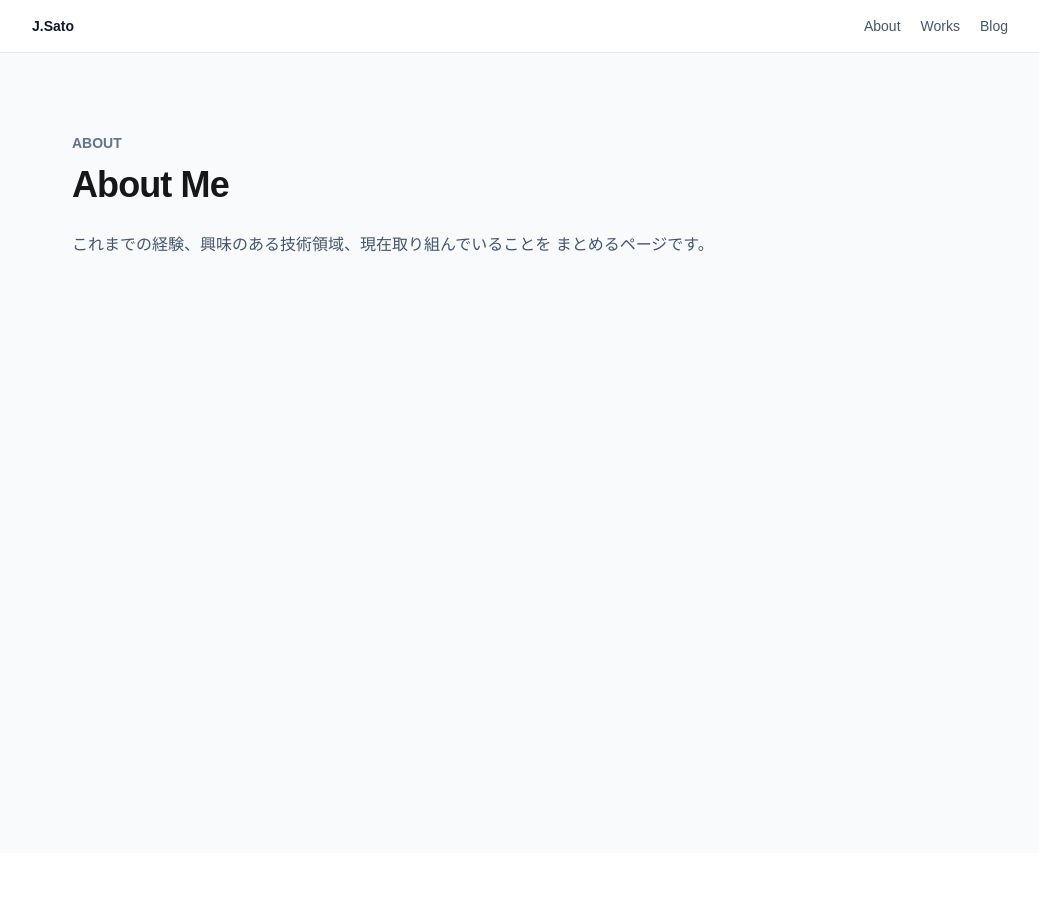
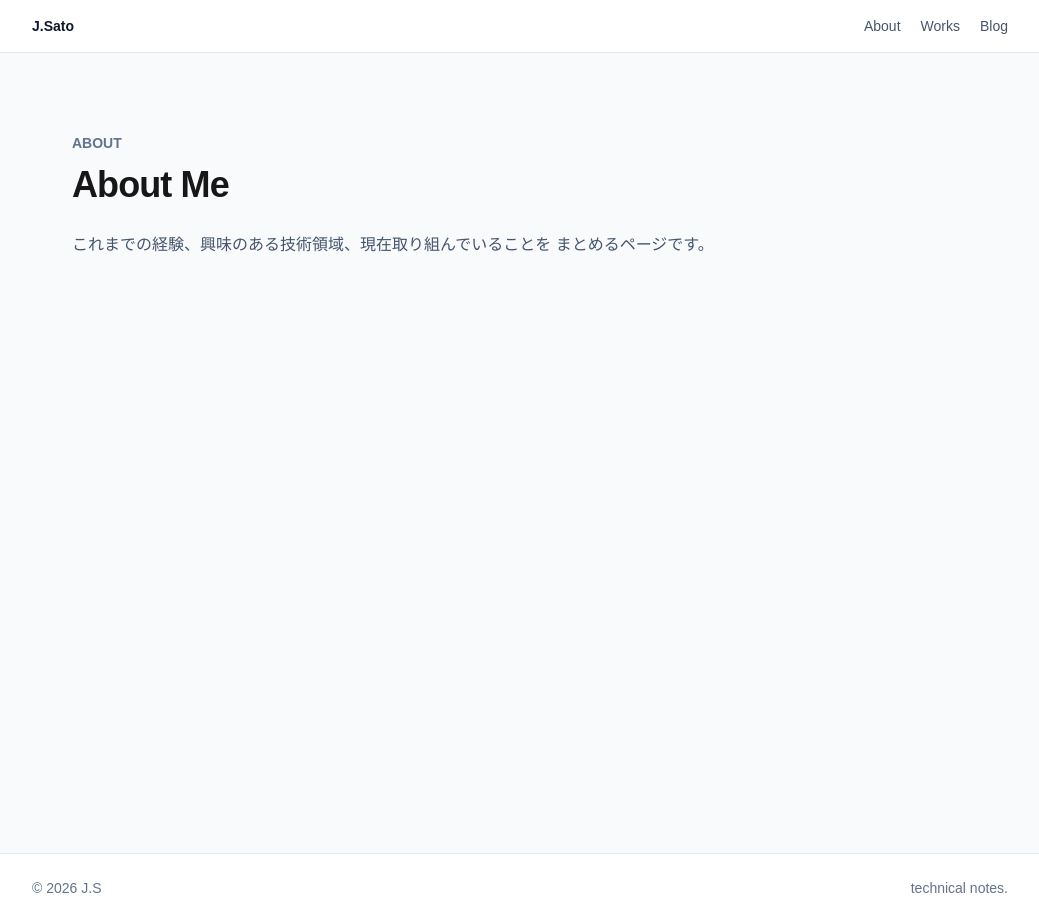
Before and after one commit to junpzero/developer-site, a Next.js app: page /about in a window 1280 px wide. Shown: the whole page, without its empty margins (120-1159 px from the left). Before the commit the page ends 853 px from the top, so only its background shows below. Built offline with nearby package versions, Linux system fonts and the light colour scheme.

Commit message:
add: Footer追加

```diff
--- a/src/app/layout.tsx
+++ b/src/app/layout.tsx
@@ -2,6 +2,7 @@ import type { Metadata } from 'next';
 import { Geist, Geist_Mono } from 'next/font/google';
 import './globals.css';
 import Header from '@/components/Header';
+import Footer from '@/components/Footer';
 
 const geistSans = Geist({
   variable: '--font-geist-sans',
@@ -28,6 +29,7 @@ export default function RootLayout({
       <body className="min-h-full flex flex-col">
         <Header />
         {children}
+        <Footer />
       </body>
     </html>
   );
--- /dev/null
+++ b/src/components/Footer.tsx
@@ -0,0 +1,10 @@
+export default function Footer() {
+  return (
+    <footer className="border-t border-slate-200 bg-white">
+      <div className="mx-auto flex max-w-5xl flex-col gap-2 px-6 py-6 text-sm text-slate-500 sm:flex-row sm:items-center sm:justify-between">
+        <p>&copy; 2026 J.S</p>
+        <p>technical notes.</p>
+      </div>
+    </footer>
+  );
+}
```
